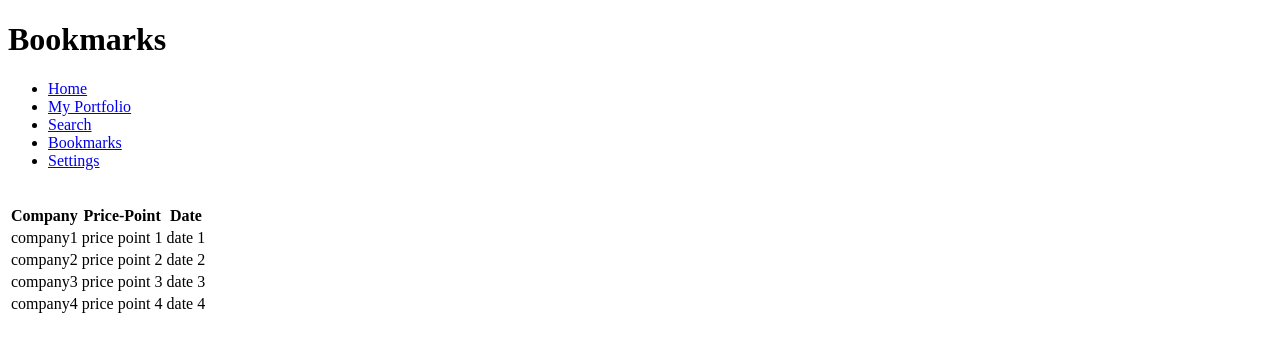
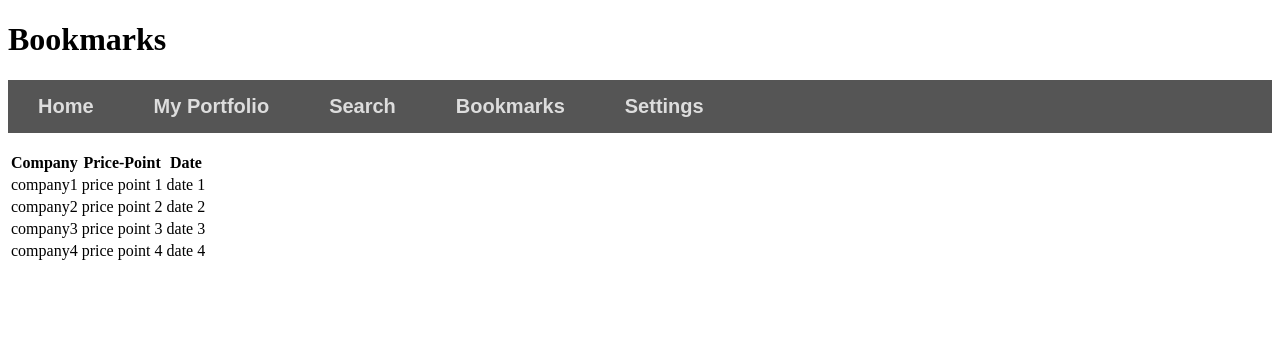
Before and after one commit to ghoff8/XChange, a Django app: page /bookmarks in a window 1280 px wide. Shown: the top 352 px of the page. Run offline with Django 3.2, Linux system fonts and the light colour scheme.

Commit message:
Nav Bar CSS

```diff
--- a/XChange/static/XChange/bookmarks.css
+++ b/XChange/static/XChange/bookmarks.css
@@ -0,0 +1,31 @@
+.navBarDiv {
+    margin: auto;
+}
+
+.navBarList {
+    list-style-type: none;
+    overflow: hidden;
+    padding: 0;
+    margin: 0;
+    background-color: #555555;
+}
+
+li {
+    float: left;
+}
+
+li a {
+    display: block;
+    text-decoration: none;
+    color: #DDDDDD;
+    padding: 15px 30px 15px 30px;
+    text-align: center;
+    font-weight: bold;
+    font-family: "Arial";
+    font-size: 20px;
+}
+
+li a:hover {
+  background-color: #444444;
+  color: #31dbe3;
+}
--- a/XChange/templates/XChange/bookmarks.html
+++ b/XChange/templates/XChange/bookmarks.html
@@ -2,6 +2,8 @@
 <html>
   <head>
     <title>Bookmarks</title>
+    <link rel="stylesheet" type="text/css" href="/static/XChange/bookmarks.css" />
+    <link rel="stylesheet" type="text/css" href="/static/XChange/common.css" />
   </head>
 
   <body>
@@ -9,7 +11,7 @@
 <!-- Nav Bar. -->
 
     <div class="navBarDiv">
-      <ul>
+      <ul class="navBarList">
         <li class="homeNav"><a href="home.html">Home</a></li>
         <li class="portNav"><a href="myPortfolio.html">My Portfolio</a></li>
         <li class="srchNav"><a href="search.html">Search</a></li>
--- a/XChange/templates/XChange/myPortfolio.html
+++ b/XChange/templates/XChange/myPortfolio.html
@@ -2,12 +2,14 @@
 <html>
   <head>
     <title>My Portfolio</title>
+    <link rel="stylesheet" type="text/css" href="/static/XChange/myPortfolio.css" />
+    <link rel="stylesheet" type="text/css" href="/static/XChange/common.css" />
   </head
   <body>
     <h1 id="portfolio-title">My Portfolio</h1>
     <br>
     <div class="navBarDiv">
-      <ul>
+      <ul class="navBarList">
         <li class="homeNav"><a href="/home.html">Home</a></li>
         <li class="portNav"><a href="#">My Portfolio</a></li>
         <li class="srchNav"><a href="search.html">Search</a></li>
```
Also changed, not shown: XChange/static/XChange/home.css (+52 -0 lines), XChange/static/XChange/myPortfolio.css (+31 -0 lines), XChange/templates/XChange/home.html (+11 -3 lines), XChange/static/XChange/common.css (line endings or trailing spaces), 7 other files.
